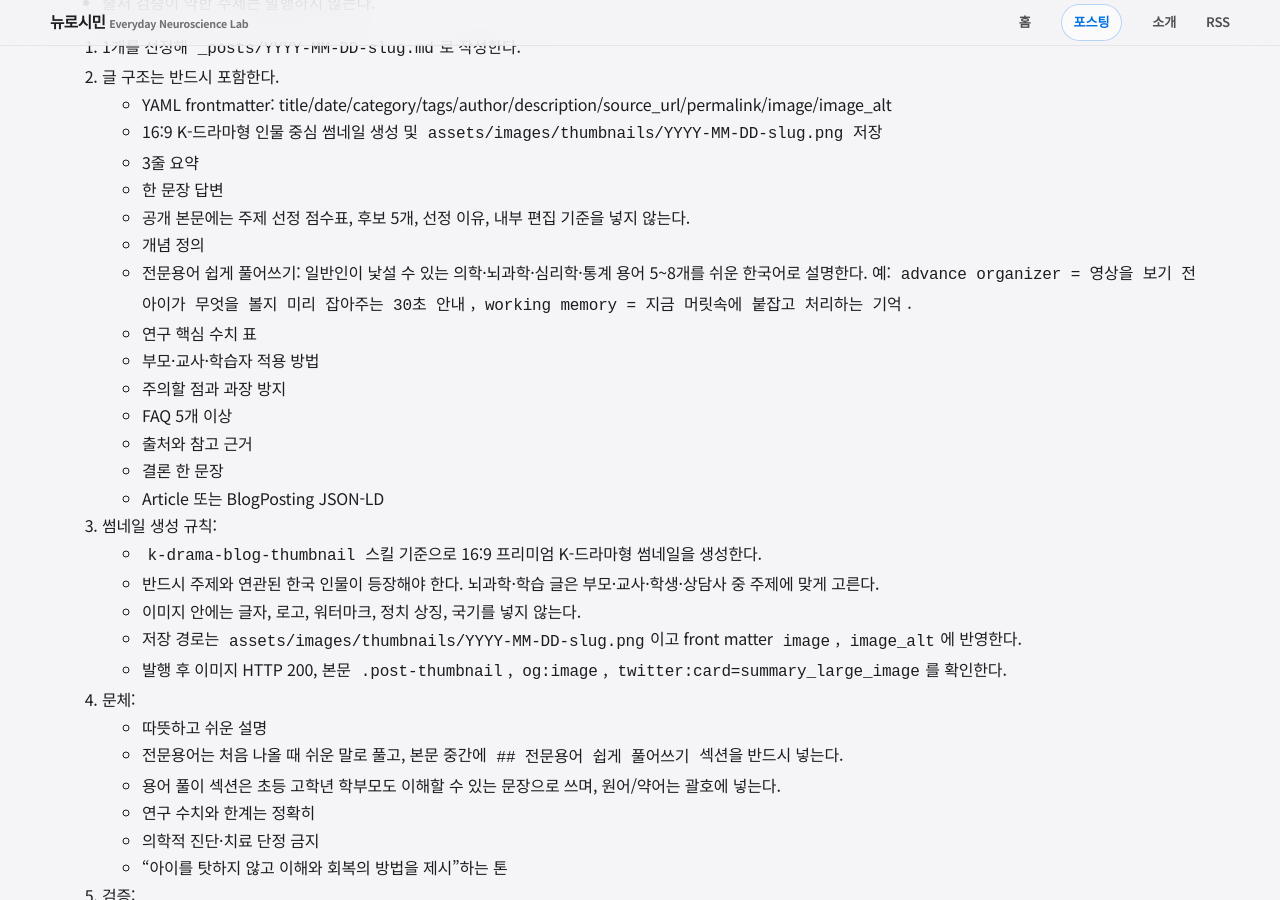
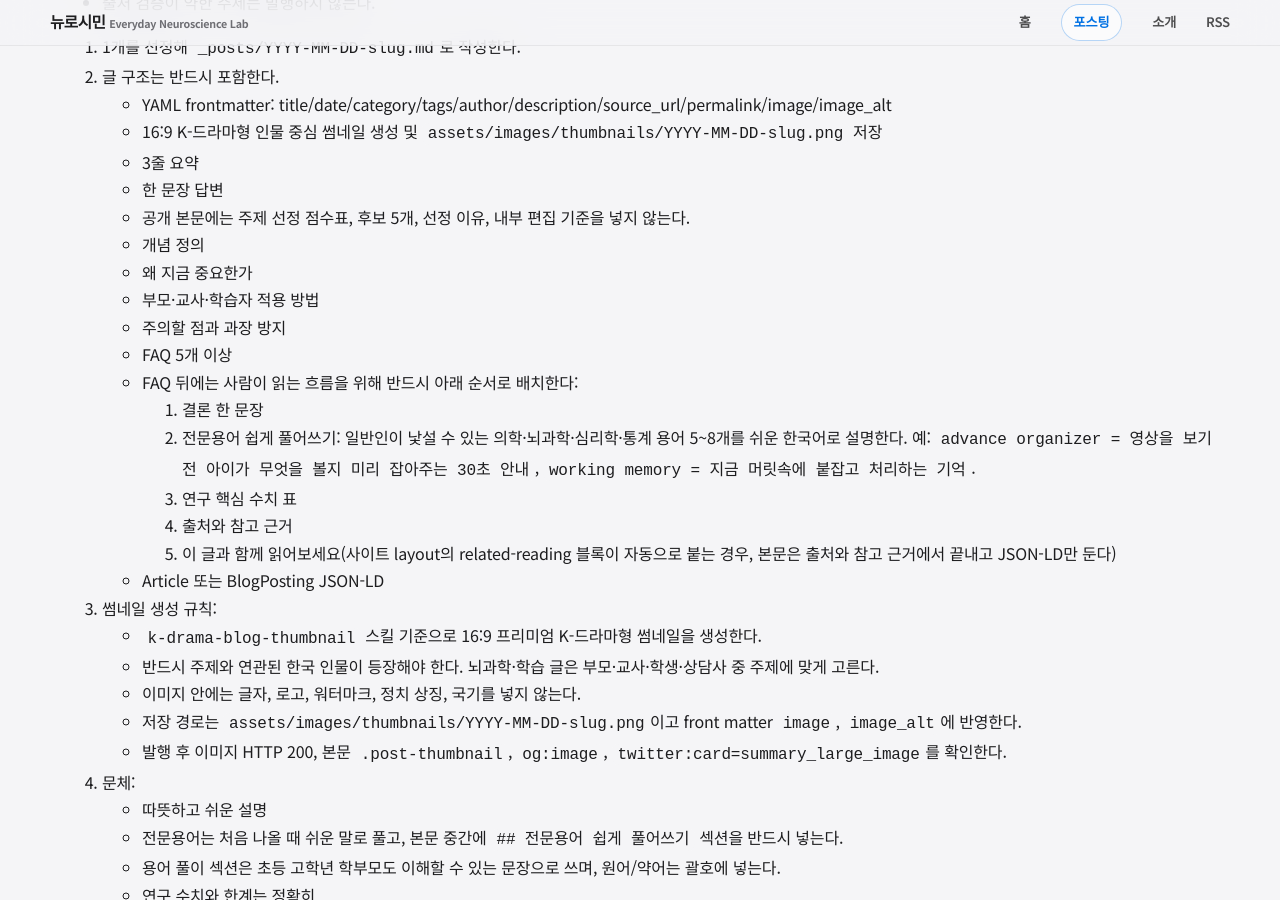
Before and after one commit to ai4tenlab/everyday-neuroscience-lab, a Jekyll site: the page built from CRON_PROMPT.md, in a window 1280 px wide and 900 px high, scrolled down 1057 px. Built offline with Jekyll 4.4.1, drawn with Linux system fonts in a browser that asks for light colours; our own code applies the rules of GitHub Pages for plain Markdown files.

```diff
--- a/CRON_PROMPT.md
+++ b/CRON_PROMPT.md
@@ -35,13 +35,16 @@
    - 한 문장 답변
    - 공개 본문에는 주제 선정 점수표, 후보 5개, 선정 이유, 내부 편집 기준을 넣지 않는다.
    - 개념 정의
-   - 전문용어 쉽게 풀어쓰기: 일반인이 낯설 수 있는 의학·뇌과학·심리학·통계 용어 5~8개를 쉬운 한국어로 설명한다. 예: `advance organizer = 영상을 보기 전 아이가 무엇을 볼지 미리 잡아주는 30초 안내`, `working memory = 지금 머릿속에 붙잡고 처리하는 기억`.
-   - 연구 핵심 수치 표
+   - 왜 지금 중요한가
    - 부모·교사·학습자 적용 방법
    - 주의할 점과 과장 방지
    - FAQ 5개 이상
-   - 출처와 참고 근거
-   - 결론 한 문장
+   - FAQ 뒤에는 사람이 읽는 흐름을 위해 반드시 아래 순서로 배치한다:
+     1. 결론 한 문장
+     2. 전문용어 쉽게 풀어쓰기: 일반인이 낯설 수 있는 의학·뇌과학·심리학·통계 용어 5~8개를 쉬운 한국어로 설명한다. 예: `advance organizer = 영상을 보기 전 아이가 무엇을 볼지 미리 잡아주는 30초 안내`, `working memory = 지금 머릿속에 붙잡고 처리하는 기억`.
+     3. 연구 핵심 수치 표
+     4. 출처와 참고 근거
+     5. 이 글과 함께 읽어보세요(사이트 layout의 related-reading 블록이 자동으로 붙는 경우, 본문은 출처와 참고 근거에서 끝내고 JSON-LD만 둔다)
    - Article 또는 BlogPosting JSON-LD
 8. 썸네일 생성 규칙:
    - `k-drama-blog-thumbnail` 스킬 기준으로 16:9 프리미엄 K-드라마형 썸네일을 생성한다.
```
Also changed, not shown: _posts/2026-07-23-exercise-adhd-executive-function.md (+33 -33 lines).
